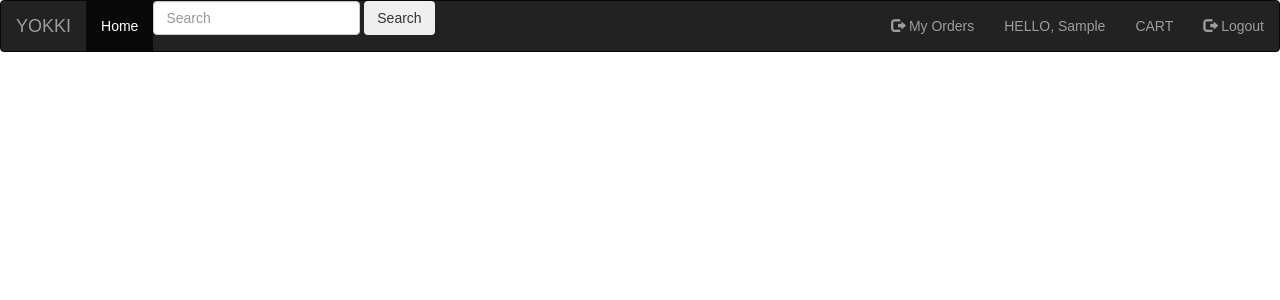
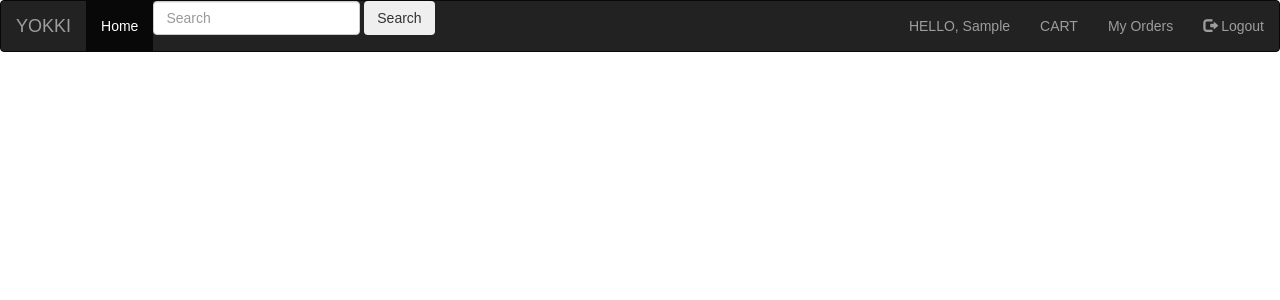
Before and after one commit to ShamnaK46/ecommerce, a Django app: page /home in a window 1280 px wide. Shown: the top 300 px of the page. Run offline with Django 3.2, Linux system fonts and the light colour scheme; the visitor is signed in with stand-in values (Sample User, id 1); some libraries are stand-ins or nearby versions.

Commit message:
Update home.html

```diff
--- a/templates/home.html
+++ b/templates/home.html
@@ -130,9 +130,9 @@
                 <button class="btn btn-outline-success my-2 my-sm-0" type="submit">Search</button>
                 <ul class="nav navbar-nav navbar-right">
                     {% if user.is_authenticated %}
-                        <li><a href="/orders"><span id="bttn" class="glyphicon glyphicon-log-out"></span> My Orders</a></li>
                         <li style="color: gainsboro"><a href="profile"> HELLO, {{ user.first_name }} </a></li>
                         <li style="color: gainsboro"><a href="my-cart"> CART </a></li>
+                     <li style="color: gainsboro"><a href="/orders">  My Orders </a></li>
                         <li><a href="logout"><span id="bttn" class="glyphicon glyphicon-log-out"></span> Logout</a></li>
 
                     {% else %}
```
